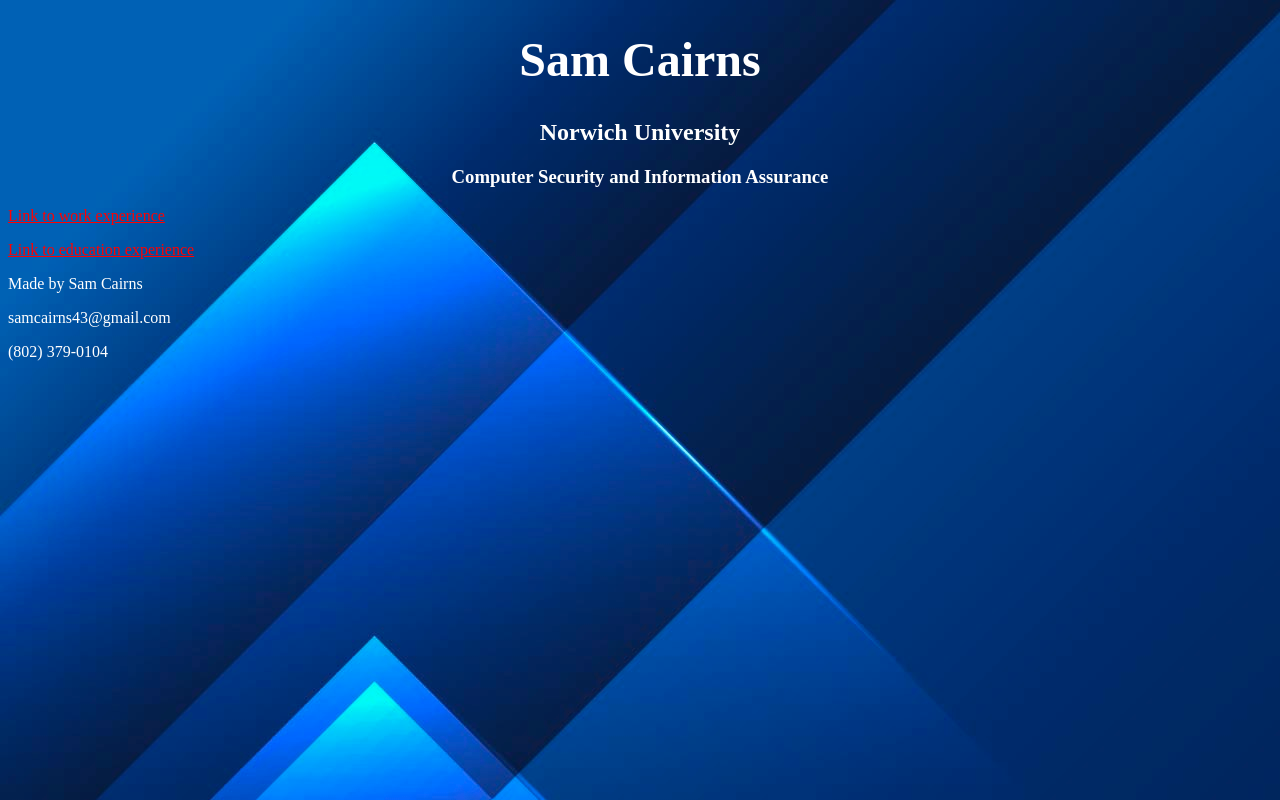
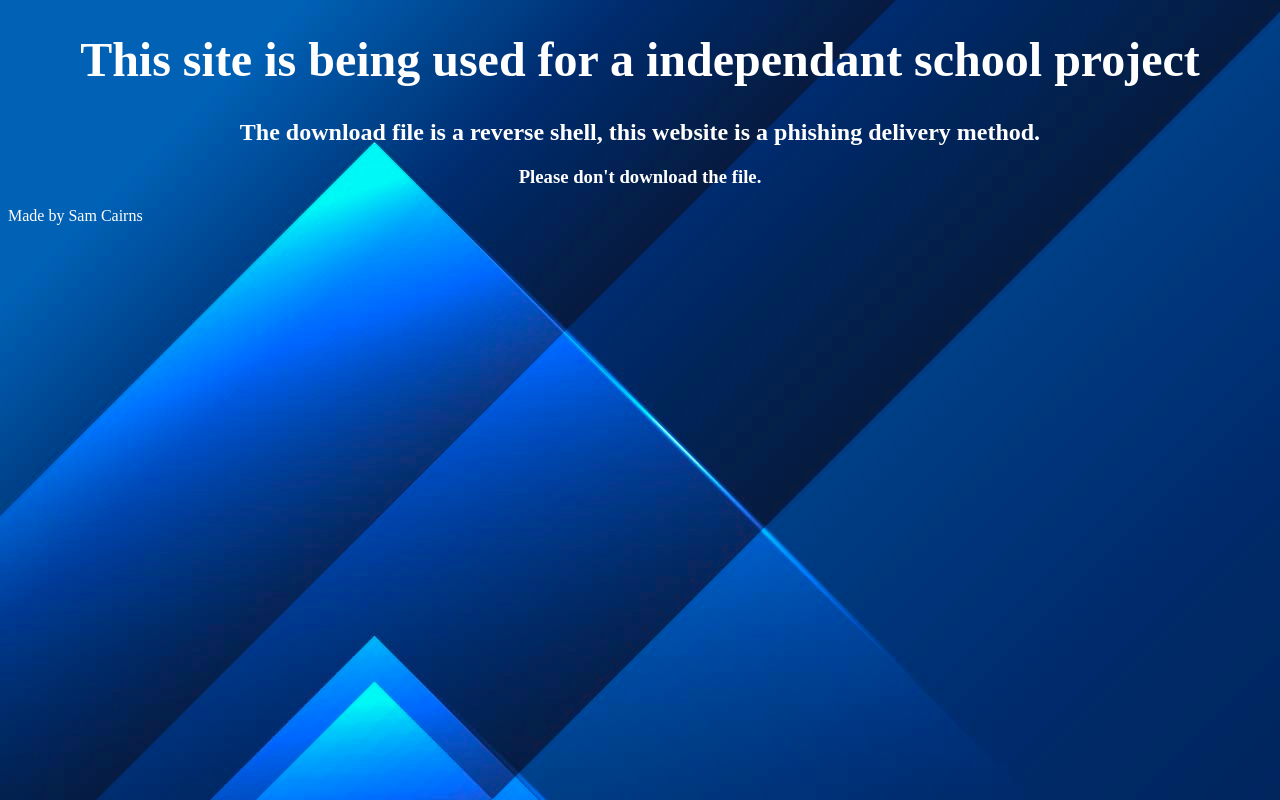
Before and after one commit to scairns123/website, a plain HTML site: page index.html in a window 1280 px wide. Drawn offline with Linux system fonts and the light colour scheme.

Commit message:
disclaimer

```diff
--- a/index.html
+++ b/index.html
@@ -17,17 +17,15 @@ a:visited {
 </style>
 </head>
     <body>
-        <h1 style="font-size: 3rem; color:white">Sam Cairns</h1>
-        <h2 style="color:white">Norwich University</h2>
-        <h3 style="color:white">Computer Security and Information Assurance</h3>
+        <h1 style="font-size: 3rem; color:white">This site is being used for a independant school project</h1>
+        <h2 style="color:white">The download file is a reverse shell, this website is a phishing delivery method.</h2>
+        <h3 style="color:white">Please don't download the file.</h3>
 
-        <p><a href="work-experience.html">Link to work experience</a></p>
-        <p><a href="education.html">Link to education experience</a></p>
+
 
     </body>
     <footer>
         <p style="color:white">Made by Sam Cairns</p>
-        <p style="color:white">samcairns43@gmail.com</p>
-        <p style="color:white">(802) 379-0104</p>
+
     </footer>
 </html>
```
